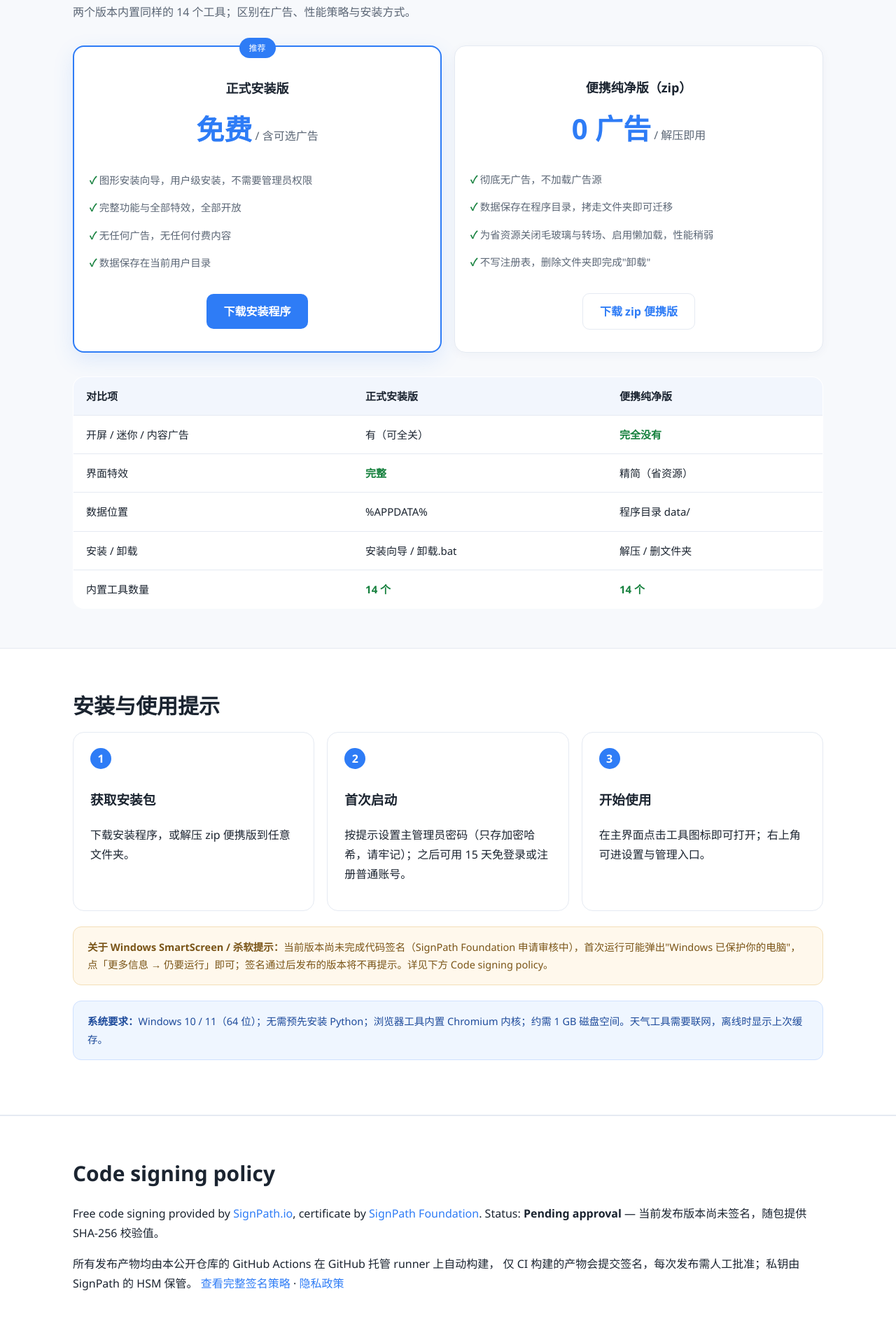
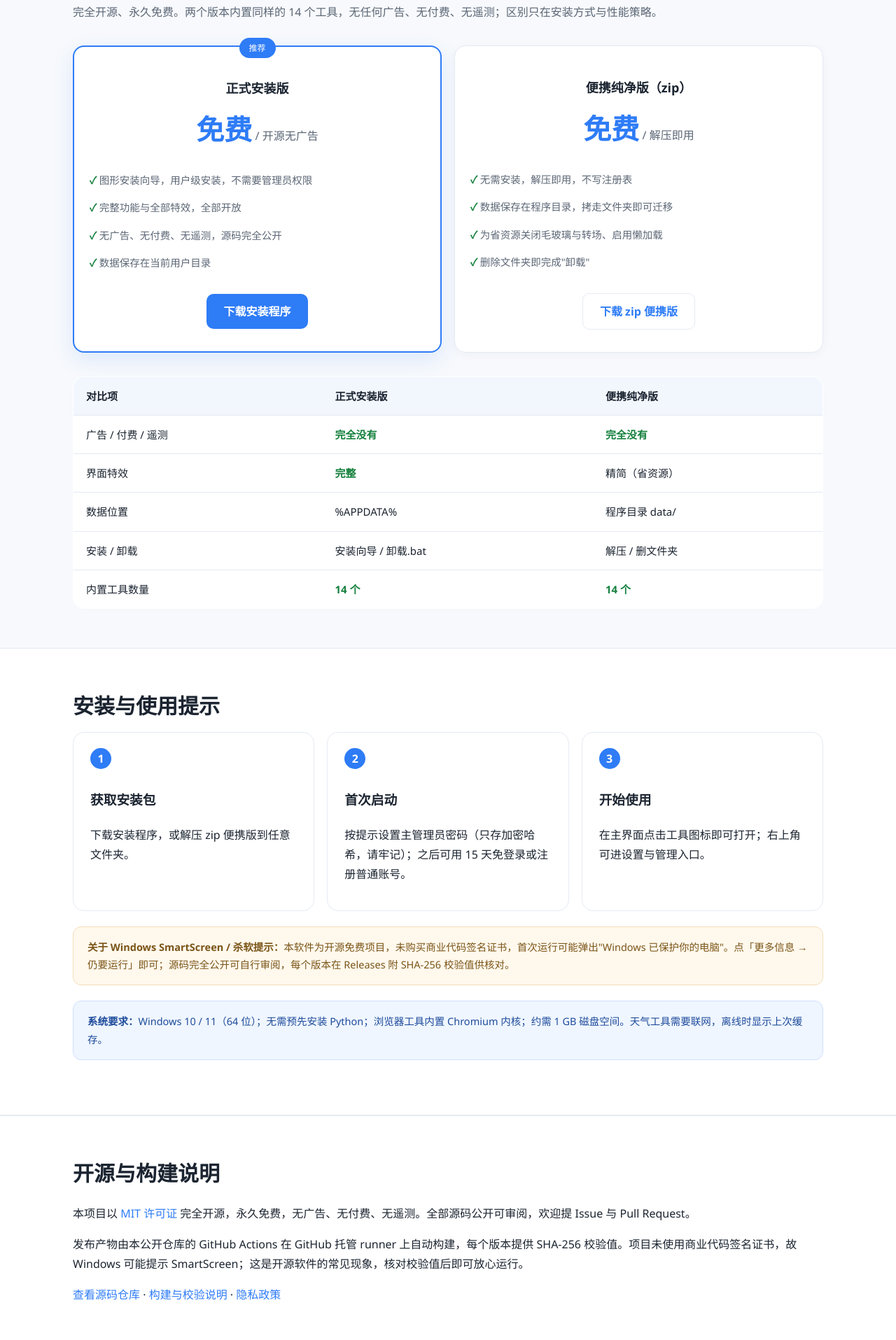
Before and after one commit to liu123860/Toolbox-All-in-One, a plain HTML site: page 03-官方网站/download.html in a window 1280 px wide. Shown: the part 185-2100 px from the top of the page at 70% size. Drawn offline with Linux system fonts and the light colour scheme.

Commit message:
Update site: remove SignPath placeholders, fix download links, add SEO

```diff
--- a/03-官方网站/download.html
+++ b/03-官方网站/download.html
@@ -18,36 +18,36 @@
 
 <section><div class="wrap">
   <h2>选择适合你的版本</h2>
-  <p class="section-desc">两个版本内置同样的 14 个工具；区别在广告、性能策略与安装方式。</p>
+  <p class="section-desc">完全开源、永久免费。两个版本内置同样的 14 个工具，无任何广告、无付费、无遥测；区别只在安装方式与性能策略。</p>
   <div class="grid cols-2">
     <div class="card price pop">
       <div class="ribbon">推荐</div>
       <h3>正式安装版</h3>
-      <div class="num">免费<small> / 含可选广告</small></div>
+      <div class="num">免费<small> / 开源无广告</small></div>
       <ul>
         <li>图形安装向导，用户级安装，不需要管理员权限</li>
         <li>完整功能与全部特效，全部开放</li>
-        <li>无任何广告，无任何付费内容</li>
+        <li>无广告、无付费、无遥测，源码完全公开</li>
         <li>数据保存在当前用户目录</li>
       </ul>
-      <a class="btn" data-demo-download href="../04-发布输出/安装版/Setup-基本工具集齐工具箱.exe">下载安装程序</a>
+      <a class="btn" href="https://github.com/liu123860/Toolbox-All-in-One/releases/latest">下载安装程序</a>
     </div>
     <div class="card price">
       <h3>便携纯净版（zip）</h3>
-      <div class="num">0 广告<small> / 解压即用</small></div>
+      <div class="num">免费<small> / 解压即用</small></div>
       <ul>
-        <li>彻底无广告，不加载广告源</li>
+        <li>无需安装，解压即用，不写注册表</li>
         <li>数据保存在程序目录，拷走文件夹即可迁移</li>
-        <li>为省资源关闭毛玻璃与转场、启用懒加载，性能稍弱</li>
-        <li>不写注册表，删除文件夹即完成"卸载"</li>
+        <li>为省资源关闭毛玻璃与转场、启用懒加载</li>
+        <li>删除文件夹即完成"卸载"</li>
       </ul>
-      <a class="btn ghost" data-demo-download href="../04-发布输出/便携纯净版/基本工具集齐工具箱-便携纯净版.zip">下载 zip 便携版</a>
+      <a class="btn ghost" href="https://github.com/liu123860/Toolbox-All-in-One/releases/latest">下载 zip 便携版</a>
     </div>
   </div>
 
   <table style="margin-top:34px">
     <tr><th>对比项</th><th>正式安装版</th><th>便携纯净版</th></tr>
-    <tr><td>开屏 / 迷你 / 内容广告</td><td>有（可全关）</td><td class="yes">完全没有</td></tr>
+    <tr><td>广告 / 付费 / 遥测</td><td class="yes">完全没有</td><td class="yes">完全没有</td></tr>
     <tr><td>界面特效</td><td class="yes">完整</td><td>精简（省资源）</td></tr>
     <tr><td>数据位置</td><td>%APPDATA%</td><td>程序目录 data/</td></tr>
     <tr><td>安装 / 卸载</td><td>安装向导 / 卸载.bat</td><td>解压 / 删文件夹</td></tr>
@@ -62,19 +62,17 @@
     <div class="step"><h3>首次启动</h3><p>按提示设置主管理员密码（只存加密哈希，请牢记）；之后可用 15 天免登录或注册普通账号。</p></div>
     <div class="step"><h3>开始使用</h3><p>在主界面点击工具图标即可打开；右上角可进设置与管理入口。</p></div>
   </div>
-  <div class="note"><b>关于 Windows SmartScreen / 杀软提示：</b>当前版本尚未完成代码签名（SignPath Foundation 申请审核中），首次运行可能弹出"Windows 已保护你的电脑"，点「更多信息 → 仍要运行」即可；签名通过后发布的版本将不再提示。详见下方 Code signing policy。</div>
+  <div class="note"><b>关于 Windows SmartScreen / 杀软提示：</b>本软件为开源免费项目，未购买商业代码签名证书，首次运行可能弹出"Windows 已保护你的电脑"。点「更多信息 → 仍要运行」即可；源码完全公开可自行审阅，每个版本在 Releases 附 SHA-256 校验值供核对。</div>
   <div class="note blue"><b>系统要求：</b>Windows 10 / 11（64 位）；无需预先安装 Python；浏览器工具内置 Chromium 内核；约需 1 GB 磁盘空间。天气工具需要联网，离线时显示上次缓存。</div>
 </div></section>
 
 <section class="alt"><div class="wrap">
-  <h2>Code signing policy</h2>
-  <p>Free code signing provided by <a href="https://about.signpath.io">SignPath.io</a>,
-  certificate by <a href="https://signpath.org">SignPath Foundation</a>.
-  Status: <b>Pending approval</b> — 当前发布版本尚未签名，随包提供 SHA-256 校验值。</p>
-  <p>所有发布产物均由本公开仓库的 GitHub Actions 在 GitHub 托管 runner 上自动构建，
-  仅 CI 构建的产物会提交签名，每次发布需人工批准；私钥由 SignPath 的 HSM 保管。
-  <a href="https://github.com/&lt;your-account&gt;/&lt;repo&gt;/blob/main/CODE_SIGNING_POLICY.md">查看完整签名策略</a> ·
-  <a href="https://github.com/&lt;your-account&gt;/&lt;repo&gt;/blob/main/PRIVACY.md">隐私政策</a></p>
+  <h2>开源与构建说明</h2>
+  <p>本项目以 <a href="https://github.com/liu123860/Toolbox-All-in-One/blob/main/LICENSE">MIT 许可证</a> 完全开源，永久免费，无广告、无付费、无遥测。全部源码公开可审阅，欢迎提 Issue 与 Pull Request。</p>
+  <p>发布产物由本公开仓库的 GitHub Actions 在 GitHub 托管 runner 上自动构建，每个版本提供 SHA-256 校验值。项目未使用商业代码签名证书，故 Windows 可能提示 SmartScreen；这是开源软件的常见现象，核对校验值后即可放心运行。</p>
+  <p><a href="https://github.com/liu123860/Toolbox-All-in-One">查看源码仓库</a> ·
+  <a href="https://github.com/liu123860/Toolbox-All-in-One/blob/main/CODE_SIGNING_POLICY.md">构建与校验说明</a> ·
+  <a href="https://github.com/liu123860/Toolbox-All-in-One/blob/main/PRIVACY.md">隐私政策</a></p>
 </div></section>
 <footer><div class="wrap">
   <span>© <span id="year">2026</span> 基本工具集齐·免下载工具箱</span>
```
Also changed, not shown: 03-官方网站/account.html (+5 -8 lines), 03-官方网站/features.html (+6 -9 lines), 03-官方网站/index.html (+18 -14 lines), 1 other file.
